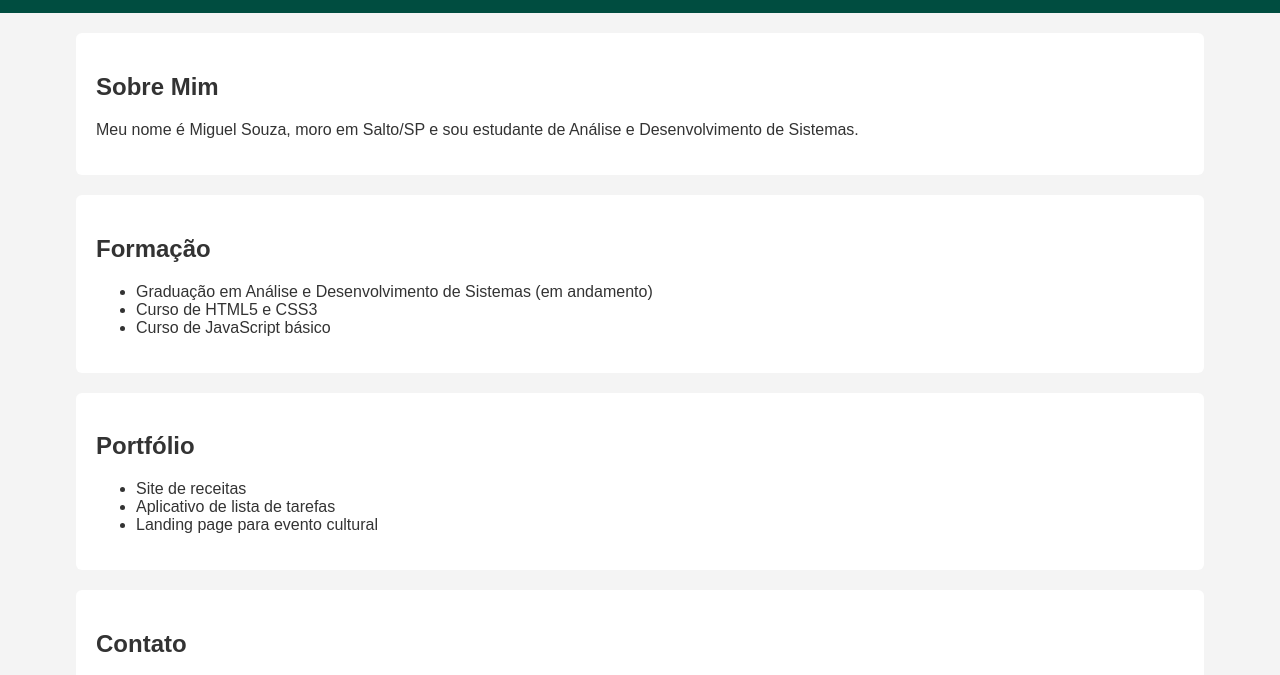
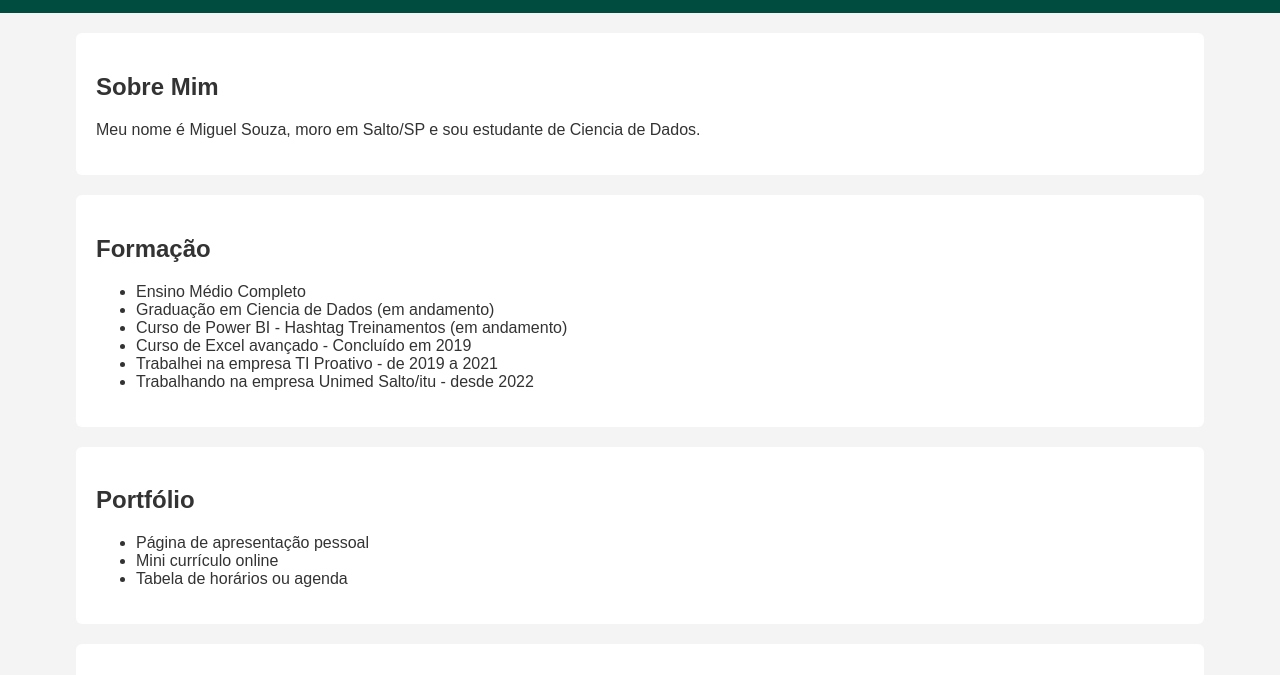
Before and after one commit to miguel-souza-projeto/portfolio-miguel, a plain HTML site: page index.html in a window 1280 px wide. Shown: the part 115-790 px from the top of the page. Drawn offline with Linux system fonts and the light colour scheme.

Commit message:
Update index.html

```diff
--- a/index.html
+++ b/index.html
@@ -19,24 +19,27 @@
   <main>
     <section id="sobre">
       <h2>Sobre Mim</h2>
-      <p>Meu nome é Miguel Souza, moro em Salto/SP e sou estudante de Análise e Desenvolvimento de Sistemas.</p>
+      <p>Meu nome é Miguel Souza, moro em Salto/SP e sou estudante de Ciencia de Dados.</p>
     </section>
 
     <section id="formacao">
       <h2>Formação</h2>
       <ul>
-        <li>Graduação em Análise e Desenvolvimento de Sistemas (em andamento)</li>
-        <li>Curso de HTML5 e CSS3</li>
-        <li>Curso de JavaScript básico</li>
+        <li>Ensino Médio Completo</li>
+        <li>Graduação em Ciencia de Dados (em andamento)</li>
+        <li>Curso de Power BI - Hashtag Treinamentos (em andamento)</li>
+        <li>Curso de Excel avançado - Concluído em 2019</li>
+        <li>Trabalhei na empresa TI Proativo - de 2019 a 2021</li>
+        <li>Trabalhando na empresa Unimed Salto/itu - desde 2022</li>
       </ul>
     </section>
 
     <section id="portfolio">
       <h2>Portfólio</h2>
       <ul>
-        <li>Site de receitas</li>
-        <li>Aplicativo de lista de tarefas</li>
-        <li>Landing page para evento cultural</li>
+        <li>Página de apresentação pessoal</li>
+        <li>Mini currículo online</li>
+        <li>Tabela de horários ou agenda</li>
       </ul>
     </section>
 
```
